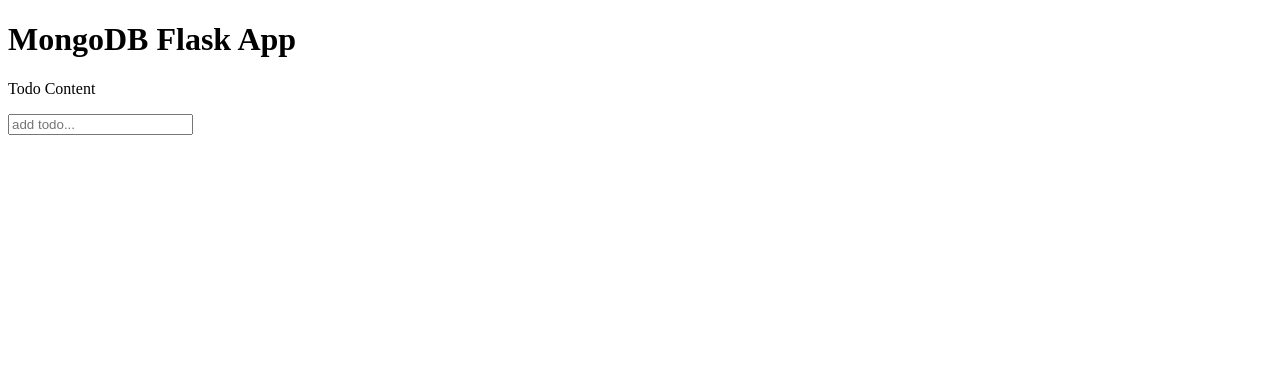
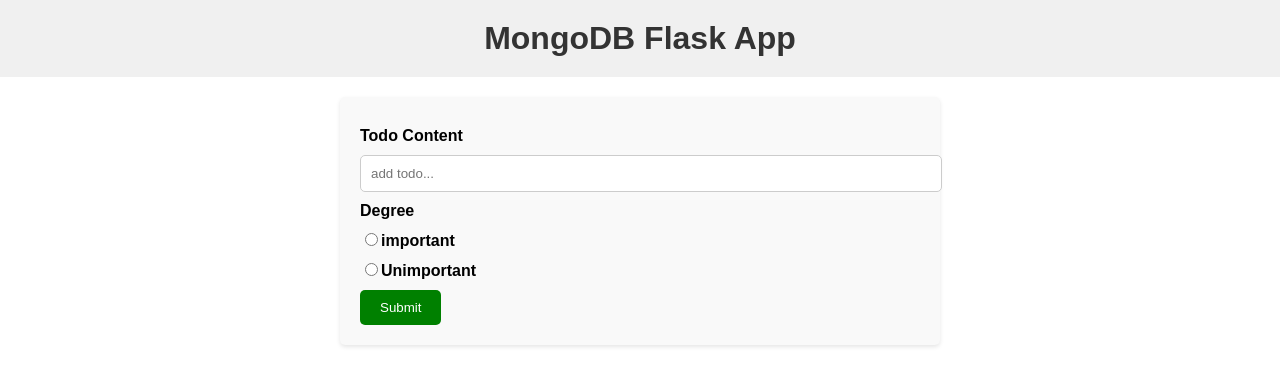
Before and after one commit to Mchiir/Template-todo-app, a Flask app: page / in a window 1280 px wide. Shown: the top 386 px of the page. Run offline with Flask 3, Linux system fonts and the light colour scheme.

Commit message:
'commited'

```diff
--- a/app.py
+++ b/app.py
@@ -15,5 +15,6 @@
 # This is a todos collection
 todos = db.todos
 
+app.config['TEMPLATES_AUTO_RELOAD'] = True
 if __name__ == "__main__":
     app.run(debug=True)
--- a/static/css/style.css
+++ b/static/css/style.css
@@ -0,0 +1,71 @@
+body, h1 {
+    margin: 0;
+    padding: 0;
+}
+
+body {
+    font-family: Arial, Helvetica, sans-serif;
+}
+
+h1 {
+    text-align: center;
+    color: #333;
+    background-color: #f0f0f0;
+    padding: 20px;
+}
+
+.content {
+    max-width: 600px;
+    margin: 0 auto;
+    padding: 20px;
+}
+
+form {
+    background-color: #f9f9f9;
+    padding: 20px;
+    border-radius: 5px;
+    box-shadow: 0 2px 4px rgba(0,0,0, 0.1);
+}
+
+form p{
+    margin: 10px 0;
+}
+
+label {
+    font-weight: bold;
+}
+
+input[type='text'] {
+    width: 100%;
+    padding: 10px;
+    border: 1px solid #ccc;
+    border-radius: 5px;
+}
+
+input[type='radion'] {
+    margin-right: 5px;
+}
+
+button {
+    background-color: green;
+    color: white;
+    padding: 10px 20px;
+    border: none;
+    border-radius: 5px;
+    cursor: pointer;
+}
+
+button:hover{
+    background-color: rgb(20, 141, 20);
+}
+
+.todo {
+    background-color: #f9f9f9;
+    padding: 20px;
+    border-radius: 5px;
+    box-shadow: 0 2px 4px rgba(0,0,0, 0.1 );
+}
+
+.todo p{
+    margin: 0;
+}
--- a/templates/index.html
+++ b/templates/index.html
@@ -1,10 +1,13 @@
 <!DOCTYPE html>
 <html lang="en">
   <head>
-    <meta charset="UTF-8">
-    <meta name="viewport" content="width=device-width, initial-scale=1.0">
+    <meta charset="UTF-8" />
+    <meta name="viewport" content="width=device-width, initial-scale=1.0" />
     <title>MongoDB Flask App</title>
-    <link rel="stylesheet" href="{{url_for('static', filename='css/style.css')}}">
+    <link
+      rel="stylesheet"
+      href="{{url_for('static', filename='css/style.css')}}"
+    />
   </head>
   <body>
     <h1>MongoDB Flask App</h1>
@@ -14,9 +17,30 @@
           <label for="content">Todo Content</label>
         </p>
         <p>
-                <input type="text" name="content" placeholder="add todo...">
+          <input type="text" name="content" placeholder="add todo..." />
         </p>
-
+        <p>
+            <b><label for="degree">Degree</label></b>
+        </p>
+        <p>
+            <input
+            id="degree-0"
+            name="degree"
+            required
+            type="radio"
+            value="important"
+            ><label for="degree">important</label>
+        </p>
+        <p>
+            <input
+            id="degree-1"
+            name="degree"
+            required
+            type="radio"
+            value="unimportant"
+            ><label for="degree">Unimportant</label>
+        </p>
+        <button type="submit">Submit</button>
       </form>
     </div>
   </body>
```
Lines whose indentation alone changed are shown as unchanged.
